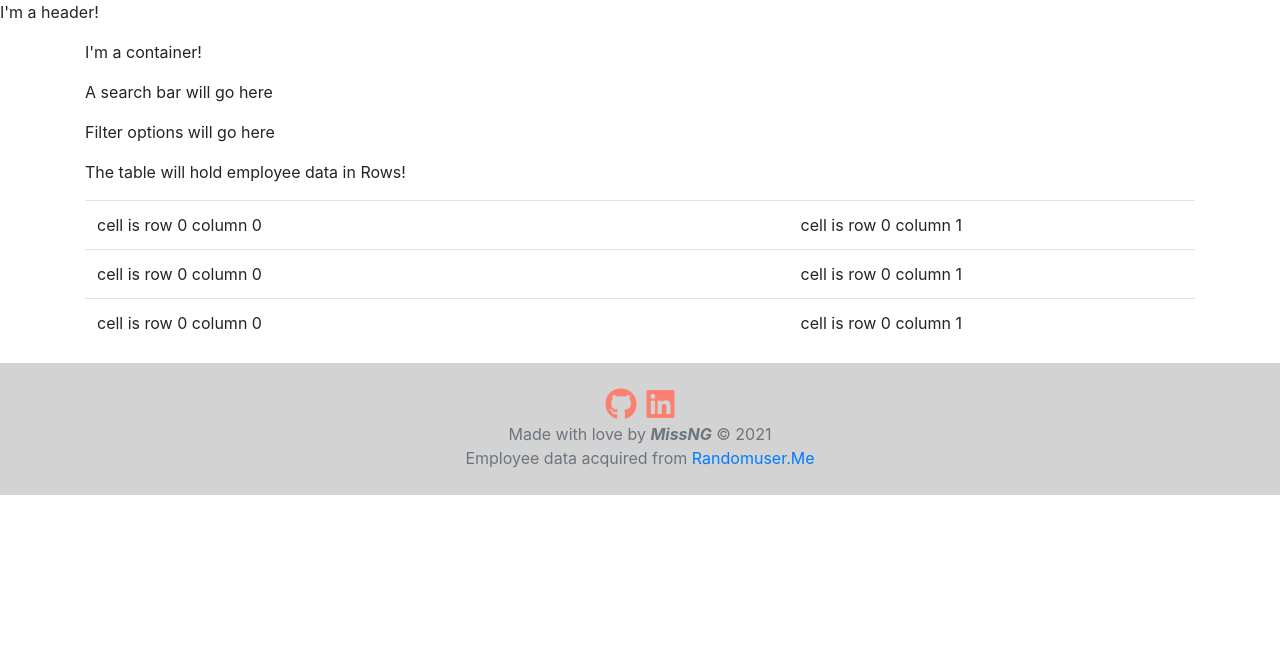
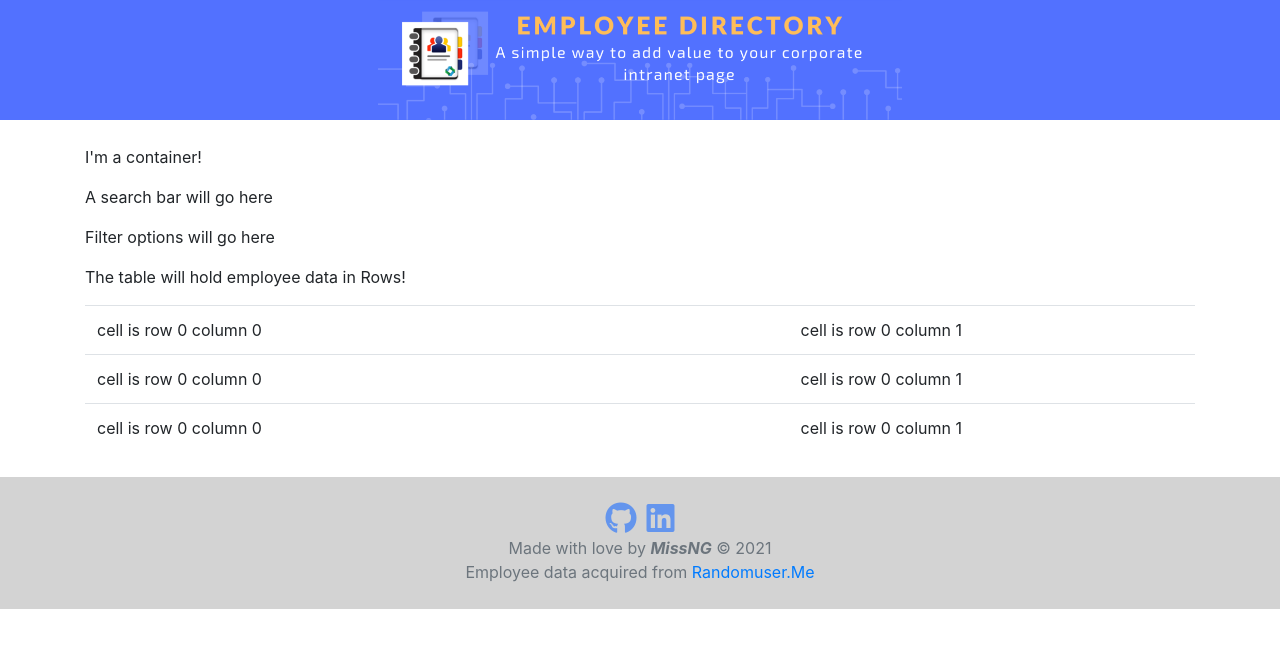
Before and after one commit to MissNG-Git/DIRemptory, a React (Create React App) app: page / in a window 1280 px wide. Shown: the top 648 px of the page. Built offline with nearby package versions, Linux system fonts and the light colour scheme.

Commit message:
personalize header

```diff
--- a/src/components/Footer/Footer.js
+++ b/src/components/Footer/Footer.js
@@ -1,5 +1,4 @@
 import React from "react";
-import "../../index.css";
 
 function Footer() {
   return (
--- a/src/components/Header/Header.js
+++ b/src/components/Header/Header.js
@@ -1,10 +1,11 @@
 import React from "react";
+import banner from "./banner.png";
 
 function Header() {
   return (
-    <div className="header">
-      <p>I'm a header!</p>
-    </div>
+    <header className="header">
+      <img src={banner} alt="Employee Directory banner"></img>
+    </header>
   );
 }
 
--- a/src/index.css
+++ b/src/index.css
@@ -1,4 +1,11 @@
+html,
 body {
+  height: 100%;
+}
+
+body {
+  display: flex;
+  flex-direction: column;
   margin: 0;
   font-family: -apple-system, BlinkMacSystemFont, "Segoe UI", "Roboto", "Oxygen",
     "Ubuntu", "Cantarell", "Fira Sans", "Droid Sans", "Helvetica Neue",
@@ -12,18 +19,30 @@ code {
     monospace;
 }
 
+.container {
+  flex: 1 0 auto;
+}
+
+header img {
+  background-color: #5271ff;
+  margin-bottom: 25px;
+  object-fit: contain;
+  height: 120px;
+  width: 100%;
+}
+
 footer {
   background-color: lightgray;
   color: #2e2e2e;
   flex-shrink: 0;
-  margin: 15px auto 15px auto;
+  margin: 25px auto 0px auto;
   padding: 25px 0;
   text-align: center;
   width: 100%;
 }
 
 .footer-ref {
-  color: salmon !important;
+  color: cornflowerblue !important;
   padding: 0px 5px 0px 5px;
   size: 50px;
 }
```
Also changed, not shown: src/components/Header/banner.png (added).
